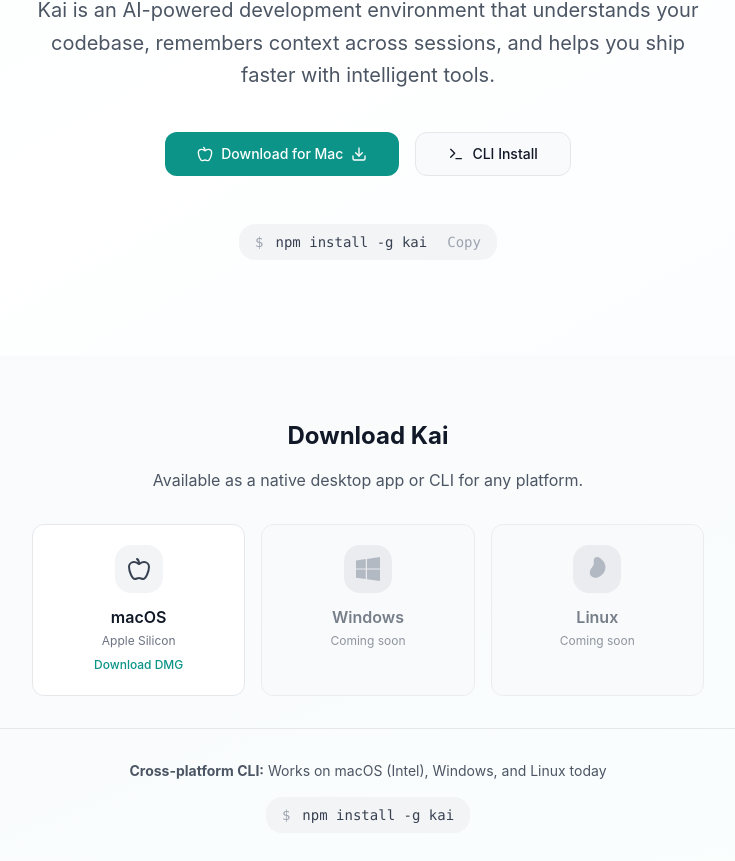
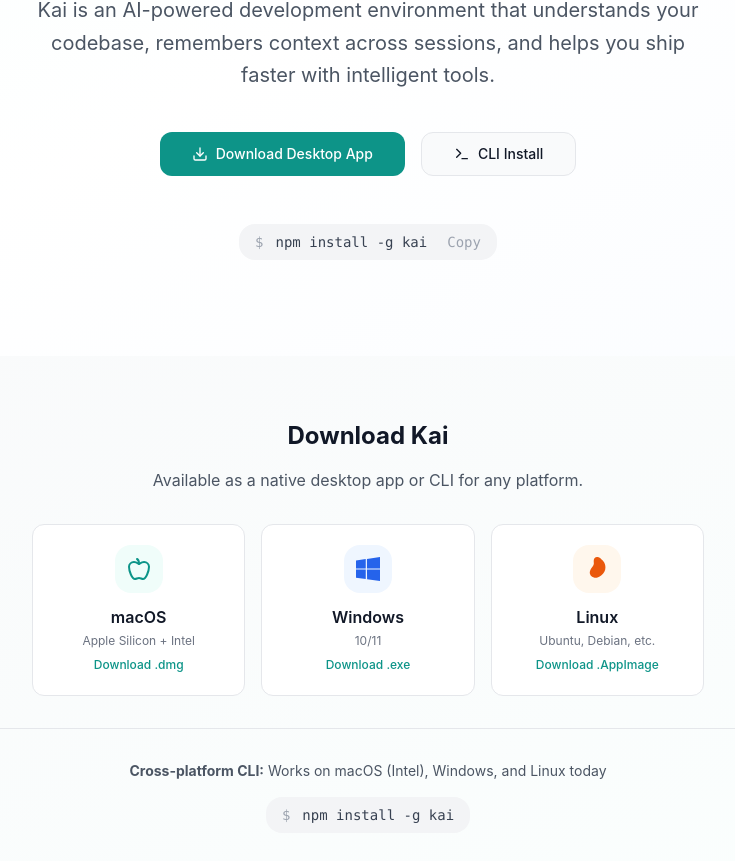
Before and after one commit to tmoreton/kai-docs, a Next.js app: page / in a window 1280 px wide. Shown: the part 415-1276 px from the top of the page, without its empty margins (272-1007 px from the left). Built offline with nearby package versions, Linux system fonts and the light colour scheme.

Commit message:
remvoe dmg

```diff
--- a/app/page.tsx
+++ b/app/page.tsx
@@ -88,13 +88,16 @@
           </p>
 
           <div className="flex flex-col sm:flex-row items-center justify-center gap-4">
-            <Link href="/Kai_1.1.0_aarch64.dmg">
+            <a
+              href="https://github.com/tmoreton/kai/releases/latest"
+              target="_blank"
+              rel="noopener noreferrer"
+            >
               <Button size="lg" className="bg-teal-600 hover:bg-teal-700 text-white px-8">
-                <Apple className="w-4 h-4 mr-2" />
-                Download for Mac
-                <Download className="w-4 h-4 ml-2" />
+                <Download className="w-4 h-4 mr-2" />
+                Download Desktop App
               </Button>
-            </Link>
+            </a>
             <Link href="/cli/">
               <Button size="lg" variant="outline" className="px-8">
                 <Terminal className="w-4 h-4 mr-2" />
@@ -124,44 +127,65 @@
 
           <div className="grid grid-cols-1 sm:grid-cols-3 gap-4 max-w-2xl mx-auto">
             {/* macOS */}
-            <Link href="/Kai_1.1.0_aarch64.dmg" className="group">
+            <a
+              href="https://github.com/tmoreton/kai/releases/latest"
+              target="_blank"
+              rel="noopener noreferrer"
+              className="group"
+            >
               <div className="flex flex-col items-center gap-3 p-5 bg-white rounded-xl border border-gray-200 hover:border-teal-300 hover:shadow-md transition-all h-full">
-                <div className="flex h-12 w-12 items-center justify-center rounded-lg bg-gray-100 text-gray-700 group-hover:bg-teal-50 group-hover:text-teal-600 transition-colors">
+                <div className="flex h-12 w-12 items-center justify-center rounded-lg bg-teal-50 text-teal-600">
                   <Apple className="w-6 h-6" />
                 </div>
                 <div className="text-center">
                   <h3 className="font-semibold text-gray-900">macOS</h3>
-                  <p className="text-xs text-gray-500 mt-1">Apple Silicon</p>
-                  <span className="text-xs text-teal-600 font-medium mt-2 inline-block">Download DMG</span>
+                  <p className="text-xs text-gray-500 mt-1">Apple Silicon + Intel</p>
+                  <span className="text-xs text-teal-600 font-medium mt-2 inline-block">Download .dmg</span>
                 </div>
               </div>
-            </Link>
+            </a>
 
-            {/* Windows - coming soon */}
-            <div className="flex flex-col items-center gap-3 p-5 bg-gray-50 rounded-xl border border-gray-200 opacity-75">
-              <div className="flex h-12 w-12 items-center justify-center rounded-lg bg-gray-200 text-gray-400">
+            {/* Windows */}
+            <a
+              href="https://github.com/tmoreton/kai/releases/latest"
+              target="_blank"
+              rel="noopener noreferrer"
+              className="group"
+            >
+              <div className="flex flex-col items-center gap-3 p-5 bg-white rounded-xl border border-gray-200 hover:border-teal-300 hover:shadow-md transition-all h-full">
+                <div className="flex h-12 w-12 items-center justify-center rounded-lg bg-blue-50 text-blue-600">
                   <svg className="w-6 h-6" viewBox="0 0 24 24" fill="currentColor">
                     <path d="M0 3.449L9.75 2.1v9.451H0m10.949-9.602L24 0v11.4H10.949M0 12.6h9.75v9.451L0 20.699M10.949 12.6H24V24l-12.9-1.801"/>
                   </svg>
                 </div>
                 <div className="text-center">
-                <h3 className="font-semibold text-gray-600">Windows</h3>
-                <p className="text-xs text-gray-500 mt-1">Coming soon</p>
+                  <h3 className="font-semibold text-gray-900">Windows</h3>
+                  <p className="text-xs text-gray-500 mt-1">10/11</p>
+                  <span className="text-xs text-teal-600 font-medium mt-2 inline-block">Download .exe</span>
                 </div>
               </div>
+            </a>
 
-            {/* Linux - coming soon */}
-            <div className="flex flex-col items-center gap-3 p-5 bg-gray-50 rounded-xl border border-gray-200 opacity-75">
-              <div className="flex h-12 w-12 items-center justify-center rounded-lg bg-gray-200 text-gray-400">
+            {/* Linux */}
+            <a
+              href="https://github.com/tmoreton/kai/releases/latest"
+              target="_blank"
+              rel="noopener noreferrer"
+              className="group"
+            >
+              <div className="flex flex-col items-center gap-3 p-5 bg-white rounded-xl border border-gray-200 hover:border-teal-300 hover:shadow-md transition-all h-full">
+                <div className="flex h-12 w-12 items-center justify-center rounded-lg bg-orange-50 text-orange-600">
                   <svg className="w-6 h-6" viewBox="0 0 24 24" fill="currentColor">
                     <path d="M12.504 0c-.155 0-.315.008-.48.021-4.226.333-3.105 4.807-3.17 6.298-.076 1.092-.3 1.953-1.05 3.02-.885 1.051-2.127 2.75-2.716 4.521-.278.832-.41 1.684-.287 2.489.117.779.444 1.485.877 2.059.784 1.038 1.93 1.78 3.204 2.145 1.353.388 2.853.136 4.258-.346 1.031-.363 2.048-.921 3.005-1.596 1.412-.993 2.491-2.288 3.233-3.752.7-1.381 1.055-2.874 1.055-4.407 0-1.809-.482-3.553-1.353-5.107-.726-1.302-1.782-2.426-3.053-3.251C15.495.857 14.063.265 12.504 0z"/>
                   </svg>
                 </div>
                 <div className="text-center">
-                <h3 className="font-semibold text-gray-600">Linux</h3>
-                <p className="text-xs text-gray-500 mt-1">Coming soon</p>
+                  <h3 className="font-semibold text-gray-900">Linux</h3>
+                  <p className="text-xs text-gray-500 mt-1">Ubuntu, Debian, etc.</p>
+                  <span className="text-xs text-teal-600 font-medium mt-2 inline-block">Download .AppImage</span>
                 </div>
               </div>
+            </a>
           </div>
 
           <div className="mt-8 pt-8 border-t border-gray-200">
```
Lines whose indentation alone changed are shown as unchanged.
